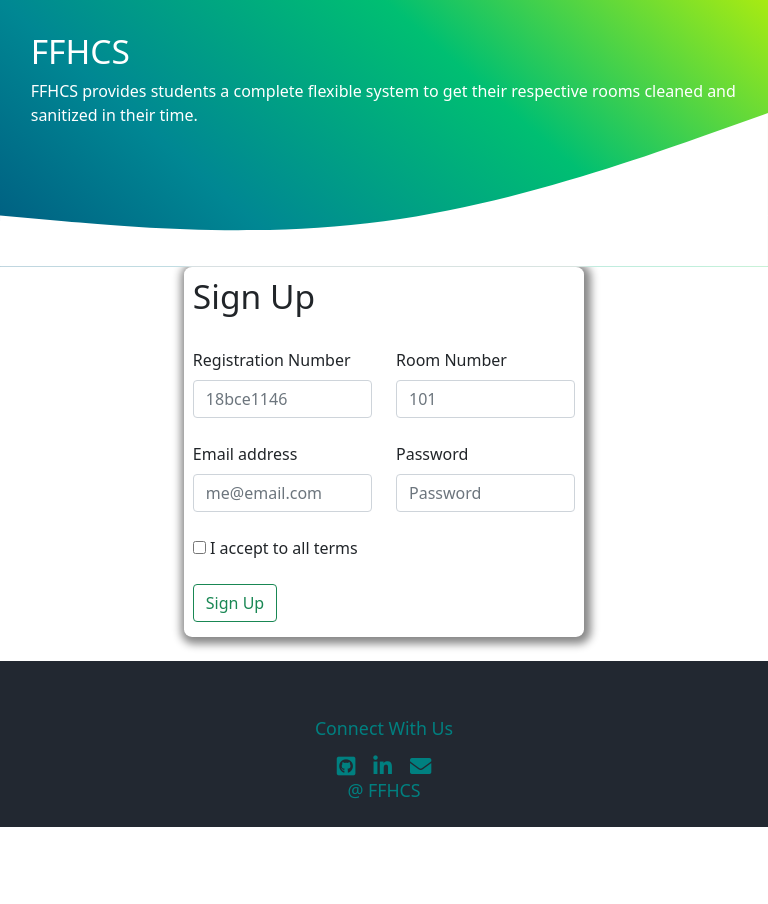
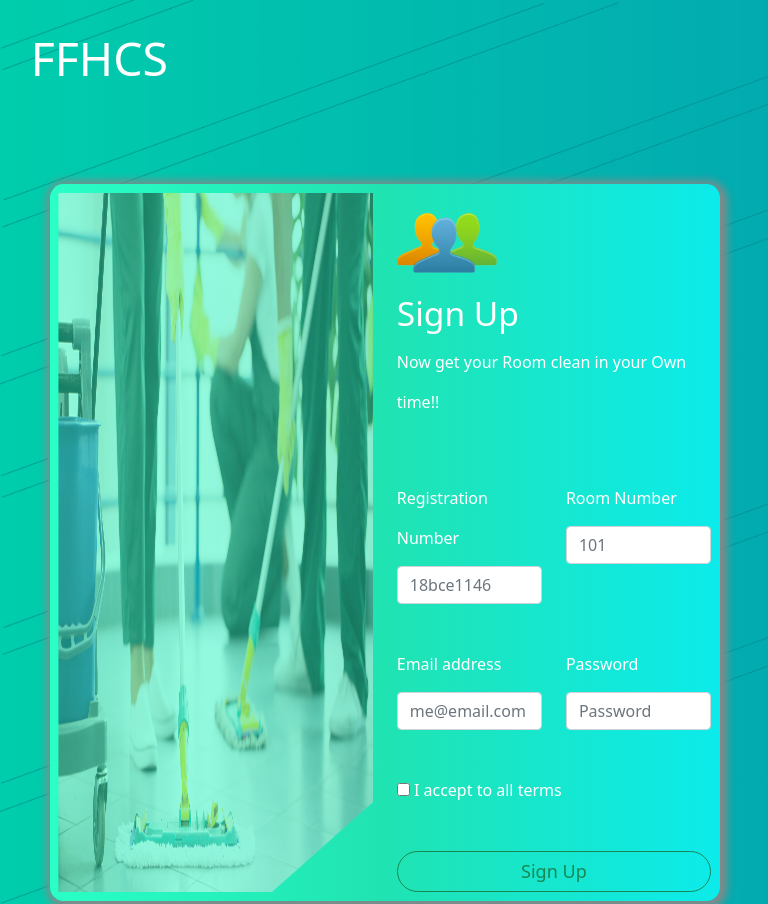
Before and after one commit to mehulraj19/TemplatesForFFHCS, a plain HTML site: page HouseKeeperApplication/index.html in a window 768 px wide. Shown: the top 904 px of the page. Before the commit the page ends 827 px from the top, so only its background shows below. Drawn offline with nearby package versions, Linux system fonts and the light colour scheme.

Commit message:
Add files via upload

```diff
--- a/HouseKeeperApplication/css/styles.css
+++ b/HouseKeeperApplication/css/styles.css
@@ -4,20 +4,14 @@ $tablet: 768px;
 $phone: 480px; */
 
 body{
-  background-image: linear-gradient(
-      to right top,
-      #051937,
-      #004d7a,
-      #008793,
-      #00bf72,
-      #a8eb12
-    );
-    background-color: #fff;
+  background-image: url('img4.png');
+  background-repeat:repeat;
+  background-size: 100%;
 }
-svg{
+/* svg{
   position: relative;
   margin-top: -8%;
-}
+} */
 footer p{
   font-size: 135%;
   letter-spacing: 1.8;
@@ -42,25 +36,53 @@ footer{
   text-decoration: none;
 }
 .mainTag:hover{
-  color: 	#E0E0E0;
+  color:teal;
 }
-#formArea{
+.mainTag h1{
+  font-size: 2.9rem;
+}
+/* #formArea{
   background-color: white;
-}
+} */
 .design{
   margin: 4%;
+  width: 10%;
 }
 .boxContainer{
-  background-color: white;
+  /* opacity: 0.9; */
+  margin-top: -2%;
+  background: #0cebeb;  /* fallback for old browsers */
+  background: -webkit-linear-gradient(to right, #29ffc6, #20e3b2, #0cebeb);  /* Chrome 10-25, Safari 5.1-6 */
+  background: linear-gradient(to right, #29ffc6, #20e3b2, #0cebeb); /* W3C, IE 10+/ Edge, Firefox 16+, Chrome 26+, Opera 12+, Safari 7+ */
+  color: white;
   box-shadow: 2px 2px 8px 5px #888888;
   z-index: 2;
   border-radius: 2%;
   padding: 1.15%;
-  width: 750px;
-  height: 405px;
+  width: 1090px;
+  height: 605px;
+}
+.btnSize{
+  width: 100%;
+  border-radius: 42px;
+  font-size: large;
+}
+.img1{
+  width: 100%;
+  height: 100%;
+  opacity: .5;
+  /* filter: blur(1px);
+  -webkit-filter: blur(.48px); */
+  -webkit-clip-path: polygon(10 0, 0 100px, 100px 80px, 100px 0);
+  clip-path: polygon(0 0, 0 980px, 100px 800px, 1000px 0);
+}
+.userImage{
+  width: 32%;
+  height: 20%;
 }
 .boxContainer{
-  z-index: 1;
+  z-index: 2;
+  opacity: 1.2;
 }
 .connect{
   margin-left: 1%;
@@ -71,15 +93,27 @@ footer{
   color: #004d7a;
 }
 
-@media (max-width: 786px) {
+@media (min-width: 768px) and (max-width: 1024px){
   .endBox{
     margin-bottom: -20%;
   }
   .endBox p{
     font-size: 17.8px;
   }
+  .img1{
+    height: 100%;
+  }
+  #formArea{
+    margin: 1%;
+  }
   .boxContainer{
-    width: 400px;
-    height: 370px;
+    align-self: center;
+    margin: 13% 5.6%;
+    line-height: 2.5;
+    width: 89%;
+    height: 100%;
+  }
+  img{
+    height: 120%;
   }
 }
--- a/HouseKeeperApplication/css/styles1.css
+++ b/HouseKeeperApplication/css/styles1.css
@@ -14,16 +14,25 @@
   ::placeholder{
       text-align: center;
   }
-  @media (max-width: 786px) {
+  /* @media only screen and(max-width: 768px) and (max-width: 1024px) {
+    .boxContainer{
+      width: 500px;
+      height: 300px;
+    }
+  } */
+  @media (min-width: 480px) and (max-width: 1024px){
     .endBox{
       margin-bottom: -20%;
     }
+    .boxContainer{
+      padding: 4%;
+      margin: 13%;
+      line-height: 2;
+      width: 80%;
+      height: 350px;
+    }
     .endBox p{
         font-size: 17.8px;
-    }
-    .boxContainer{
-      width: 390px;
-      height: 280px;
     }
     /* footer p{
         font-size: 50%;
--- a/HouseKeeperApplication/css/styles2.css
+++ b/HouseKeeperApplication/css/styles2.css
@@ -14,14 +14,17 @@
   ::placeholder{
       text-align: center;
   }
-  @media (max-width: 786px) {
+  @media (min-width: 480px) and (max-width: 1024px) {
     .endBox p{
         font-size: 17.8px;
     }
-    .boxContainer{
-      width: 390px;
-      height: 280px;
-    }
+      .boxContainer{
+        padding: 4%;
+        margin: 13%;
+        line-height: 2;
+        width: 80%;
+        height: 400px;
+      }
     footer{
         background-color: #222831;
         color: teal;
--- a/HouseKeeperApplication/index.html
+++ b/HouseKeeperApplication/index.html
@@ -16,19 +16,30 @@
 
 
   <body>
+    <span>
       <section id="mainArea">
         <div class="design">
           <a href="#" class="mainTag"><h1>FFHCS</h1></a>
-        <p>FFHCS provides students a complete flexible system to get their respective rooms cleaned and sanitized in their time.</p>
         </div>
-      <svg xmlns="http://www.w3.org/2000/svg" viewBox="0 0 1440 320"><path fill="#fff" fill-opacity="1" d="M0,224L120,234.7C240,245,480,267,720,234.7C960,203,1200,117,1320,74.7L1440,32L1440,320L1320,320C1200,320,960,320,720,320C480,320,240,320,120,320L0,320Z"></path></svg>
        </section>
+    </span>
     <section id="formArea">
+
       <form>
+
           <div class="container boxContainer">
+            <div class="row">
+              <div class="col">
+                <img src="images/img3.jpg" alt="" class="img1">
+              </div>
+              <div class="col">
                 <div class="Row">
+                  <div class="col col-md-14">
+                    <img src="images/img3.png" alt="" class="userImage">
+                  </div>
                   <div class="col">
                     <h1>Sign Up</h1>
+                    <p>Now get your Room clean in your Own time!!</p>
                   </div>
                 </div>
                 <br>
@@ -62,15 +73,19 @@
                 <br>
                 <div class="row">
                   <div class="col">
-              <button type="submit" class="btn btn-outline-success">Sign Up</button>
+                    <button type="submit" class="btn btn-outline-success btnSize">Sign Up</button>
                   </div>
                 </div>
 
               </div>
+              </div>
+            </div>
+
       </form>
       <br>
+      <br><br>
     </section>
-    <div class="endBox">
+    <!-- <div class="endBox">
       <footer>
         <p>Connect With Us</p>
 
@@ -79,7 +94,7 @@
         <a class="connect" href="mailto:ENTER_MAIL_HERE"><i class="fas fa-envelope fa-lg"></i></a>
         <p>@ FFHCS</p>
       </footer>
-    </div>
+    </div> -->
 
 
     <!-- BootStrap Part -->
```
Also changed, not shown: HouseKeeperApplication/LogIn.html (+10 -10 lines), HouseKeeperApplication/forgetPassword.html (+10 -10 lines), HouseKeeperApplication/css/img4.png (added), HouseKeeperApplication/images/img3.jpg (added), HouseKeeperApplication/images/img3.png (added). Lines whose indentation alone changed are shown as unchanged.
